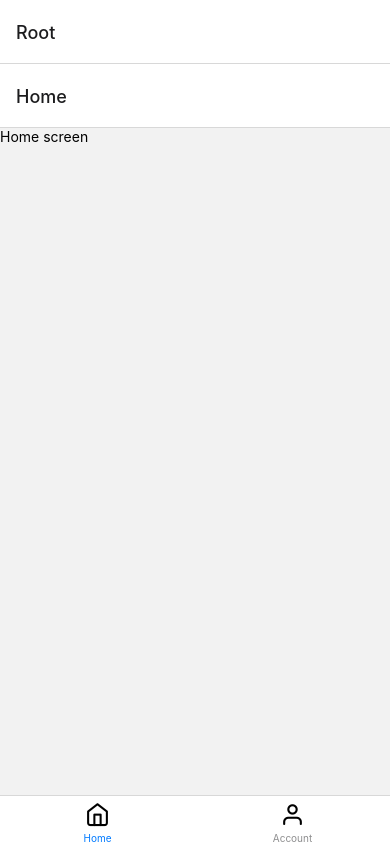
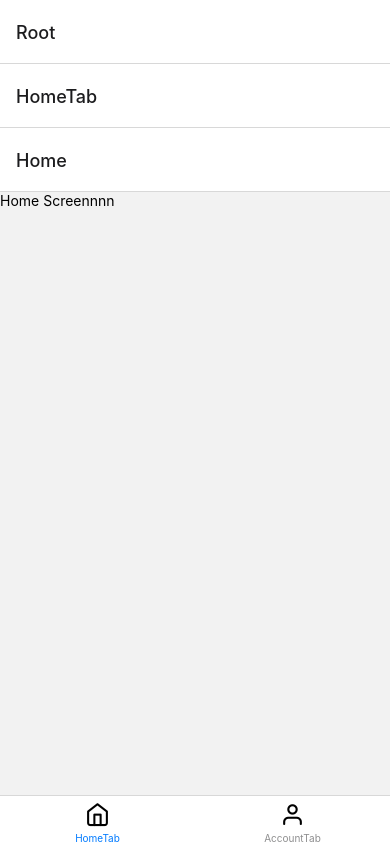
Before and after one commit to ChrisLFieldsII/react-native-project-template, a React Native app: screen / in a window 390 px wide. Built offline with nearby package versions, Linux system fonts and the light colour scheme.

Commit message:
wip: home stack navigator

```diff
--- a/index.js
+++ b/index.js
@@ -3,8 +3,14 @@
  */
 
 import 'react-native-gesture-handler';
-import { AppRegistry } from 'react-native';
+import { AppRegistry, LogBox, Platform } from 'react-native';
+import { enableScreens } from 'react-native-screens';
 import App from './src/App';
 import { name as appName } from './app.json';
 
+LogBox.ignoreAllLogs();
+
+// there is a bug in rn-screens where on android a StackNavigator within a TabNavigator causes crash on app startup
+enableScreens(Platform.OS === 'android');
+
 AppRegistry.registerComponent(appName, () => App);
--- /dev/null
+++ b/src/modules/home/Home.screen.tsx
@@ -0,0 +1,15 @@
+import React from 'react';
+// import {  } from 'react-native';
+import type { StackScreenProps } from '@react-navigation/stack';
+import { HomeStackParamList, Screen } from '~/modules/navigation';
+import { View, Text } from '~/modules/common';
+
+type HomeScreenProps = StackScreenProps<HomeStackParamList, Screen.Home>;
+
+export const HomeScreen = ({}: HomeScreenProps) => {
+  return (
+    <View>
+      <Text>Home Screennnn</Text>
+    </View>
+  );
+};
--- a/src/modules/home/index.ts
+++ b/src/modules/home/index.ts
@@ -1,2 +1,3 @@
 export * from './components';
 export * from './home.types';
+export * from './Home.screen';
--- a/src/modules/navigation/Navigator.tsx
+++ b/src/modules/navigation/Navigator.tsx
@@ -4,9 +4,13 @@ import { createStackNavigator } from '@react-navigation/stack';
 import { createBottomTabNavigator } from '@react-navigation/bottom-tabs';
 import Icon from 'react-native-vector-icons/Feather';
 
-import { Text, Button } from '~/modules/common';
+import { Text } from '~/modules/common';
+import { HomeScreen } from '~/modules/home';
+import { Screen } from './navigation.types';
 
 const RootStack = createStackNavigator();
+const HomeStack = createStackNavigator();
+const Tab = createBottomTabNavigator();
 
 export const Navigator = () => {
   return (
@@ -18,13 +22,11 @@ export const Navigator = () => {
   );
 };
 
-const Tab = createBottomTabNavigator();
-
-const HomeScreen = () => {
+const HomeStackNavigator = () => {
   return (
-    <Button>
-      <Text>Home screen</Text>
-    </Button>
+    <HomeStack.Navigator>
+      <HomeStack.Screen name={Screen.Home} component={HomeScreen} />
+    </HomeStack.Navigator>
   );
 };
 
@@ -33,7 +35,7 @@ const AccountScreen = () => {
 };
 
 type Tab = {
-  name: string;
+  name: Screen;
   component: () => JSX.Element;
   // TODO: could improve this to be a function that takes in diff states like `isFocused`
   icon: JSX.Element;
@@ -42,12 +44,12 @@ type Tab = {
 /** @desc data structure to render bottom tab nav */
 const TABS: Tab[] = [
   {
-    name: 'Home',
-    component: HomeScreen,
+    name: Screen.HomeTab,
+    component: HomeStackNavigator,
     icon: <Icon name='home' size={25} color='#000' />,
   },
   {
-    name: 'Account',
+    name: Screen.AccountTab,
     component: AccountScreen,
     icon: <Icon name='user' size={25} color='#000' />,
   },
--- a/src/modules/navigation/index.ts
+++ b/src/modules/navigation/index.ts
@@ -1 +1,2 @@
 export * from './Navigator';
+export * from './navigation.types';
--- /dev/null
+++ b/src/modules/navigation/navigation.types.ts
@@ -0,0 +1,20 @@
+// import type { BottomTabScreenProps } from '@react-navigation/bottom-tabs';
+import type { NavigatorScreenParams } from '@react-navigation/native';
+
+export enum Screen {
+  Root = 'Root',
+  HomeTab = 'HomeTab',
+  Home = 'Home',
+  AccountTab = 'AccountTab',
+  Account = 'Account',
+}
+
+export type HomeStackParamList = {
+  [Screen.Home]: undefined;
+};
+
+export type RootStackParamList = {
+  [Screen.Root]: {
+    [Screen.HomeTab]: NavigatorScreenParams<HomeStackParamList>;
+  };
+};
```
